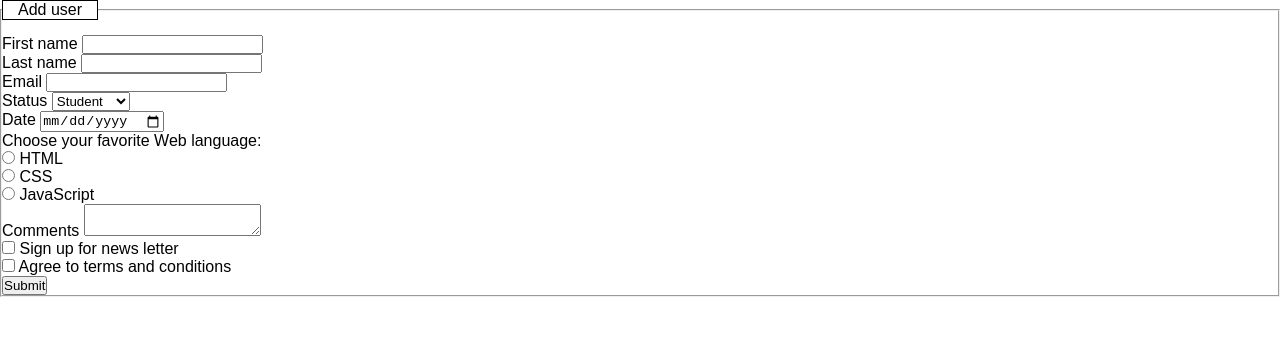
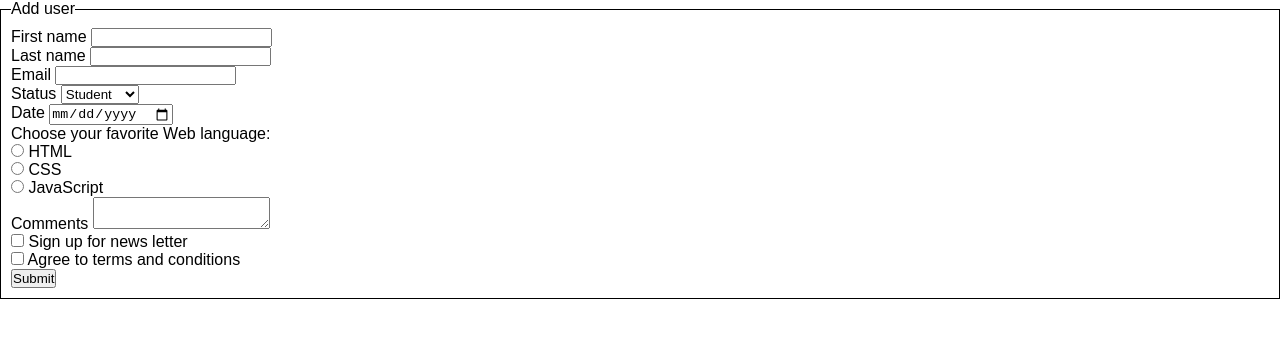
Before and after one commit to jlcarrascof/CSS-Layout-Project, a plain HTML site: page index.html in a window 1280 px wide. Drawn offline with Linux system fonts and the light colour scheme.

Commit message:
Update fieldset styles

```diff
--- a/layout.css
+++ b/layout.css
@@ -9,8 +9,7 @@ body {
     font-size: 16px;
 }
 
-legend {
+fieldset {
     border: 1px solid black;
-    margin: 15px 0 15px 0;
-    padding: 0 15px;
+    padding: 10px;
 }
```
